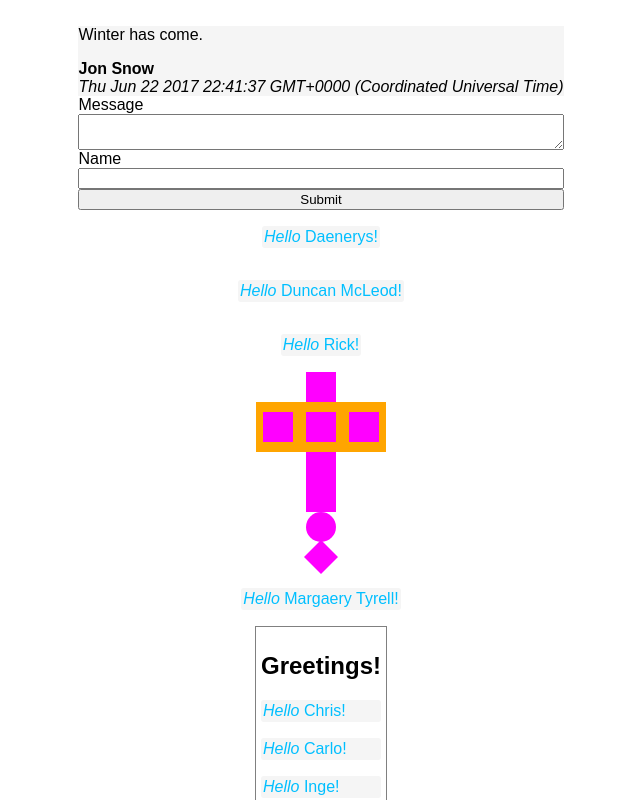
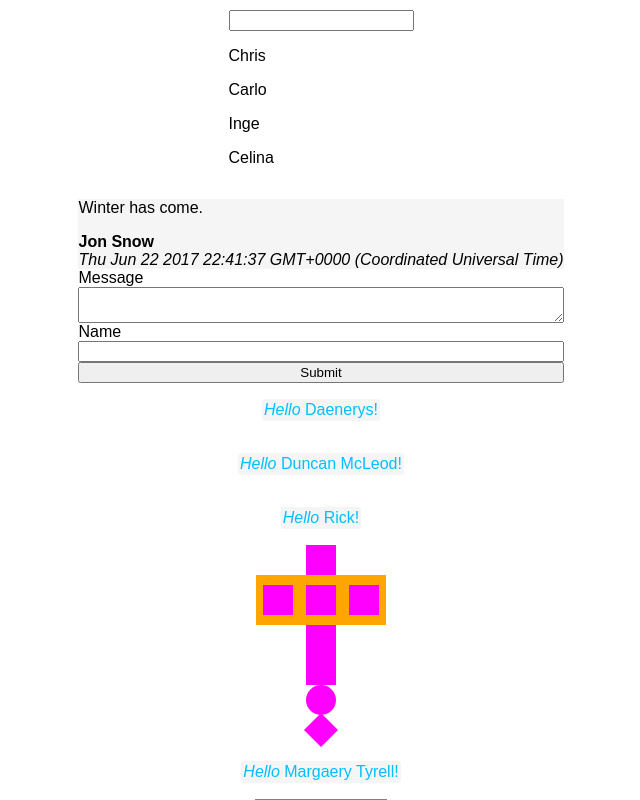
Before and after one commit to CodeCoreYVR/react-demo-apr-2017, a React (Create React App) app: page / in a window 1280 px wide. Shown: the top 800 px of the page, without its empty margins (319-959 px from the left). Built offline with nearby package versions, Linux system fonts and the light colour scheme.

Commit message:
Add solution for Search component

```diff
--- a/src/components/App.js
+++ b/src/components/App.js
@@ -7,6 +7,7 @@ import Shape from './Shape';
 import OrangeRectangle from './OrangeRectangle';
 import Greetings from './Greetings';
 import GuestBook from './GuestBook';
+import Search from './Search';
 
 const entries = [
   {name: 'Jon Snow', body: 'Winter has come.', date: new Date()}
@@ -15,6 +16,7 @@ const entries = [
 function App (props) {
   return (
     <div className='app' style={style}>
+      <Search values={['Chris', 'Carlo', 'Inge', 'Celina']} />
       <GuestBook entries={entries} />
       <HelloWorld name='Daenerys' />
       <HelloWorld name='Duncan McLeod' />
--- /dev/null
+++ b/src/components/Search.js
@@ -0,0 +1,39 @@
+import React, {Component} from 'react';
+
+class Search extends Component {
+  constructor (props) {
+    super(props);
+
+    this.state = {
+      filter: ''
+    }
+    this.updateFilter = this.updateFilter.bind(this);
+  }
+
+  updateFilter (event) {
+    this.setState({filter: event.currentTarget.value});
+  }
+
+  render () {
+    const {values = []} = this.props;
+
+    return (
+      <div className='Search'>
+        <input
+          onChange={this.updateFilter}
+          type='text' />
+        <div>
+          {
+            values
+            .filter(value => value.indexOf(this.state.filter) !== -1)
+            .map(
+              (value, index) => <p key={index}>{value}</p>
+            )
+          }
+        </div>
+      </div>
+    );
+  }
+}
+
+export default Search;
```
